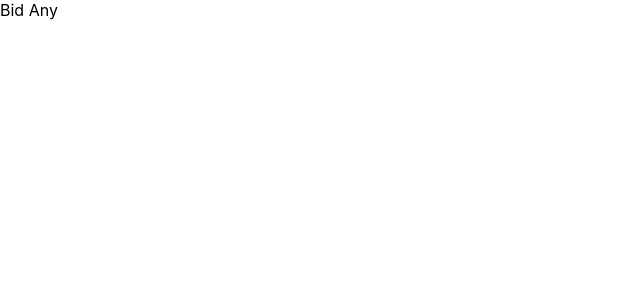
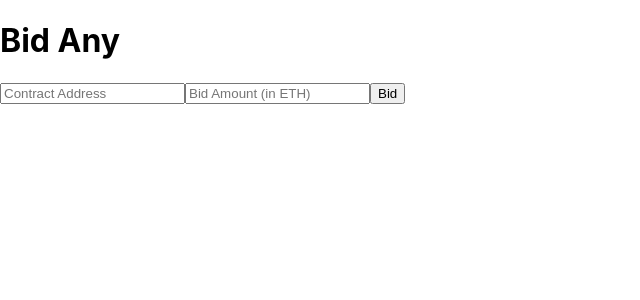
Before and after one commit to azflin/bid-any-frontend, a Next.js app: page / in a window 1280 px wide. Shown: the top 300 px of the page, without its empty margins (0-640 px from the left). Built offline with nearby package versions, Linux system fonts and the light colour scheme.

Commit message:
make inputs

```diff
--- a/pages/index.js
+++ b/pages/index.js
@@ -1,3 +1,32 @@
+import { ethers } from "ethers";
+import React, { useState } from "react";
+
 export default function Home() {
-  return <div>Bid Any</div>;
-}
+
+  const [contractAddress, setContractAddress] = useState("");
+  const [bid, setBid] = useState("");
+
+  const placeBid = (contractAddress, bid) => {
+    console.log({ contractAddress, bid });
+  };
+
+  return (
+    <div>
+      <h1>Bid Any</h1>
+      <div>
+        <input
+          value={contractAddress}
+          onChange={(e) => setContractAddress(e.currentTarget.value)}
+          placeholder="Contract Address"
+        />
+        <input
+          type="number"
+          value={bid}
+          onChange={(e) => setBid(e.currentTarget.value)}
+          placeholder="Bid Amount (in ETH)"
+        />
+        <button onClick={() => placeBid(contractAddress, bid)}>Bid</button>
+      </div>
+    </div>
+  );
+};
```
